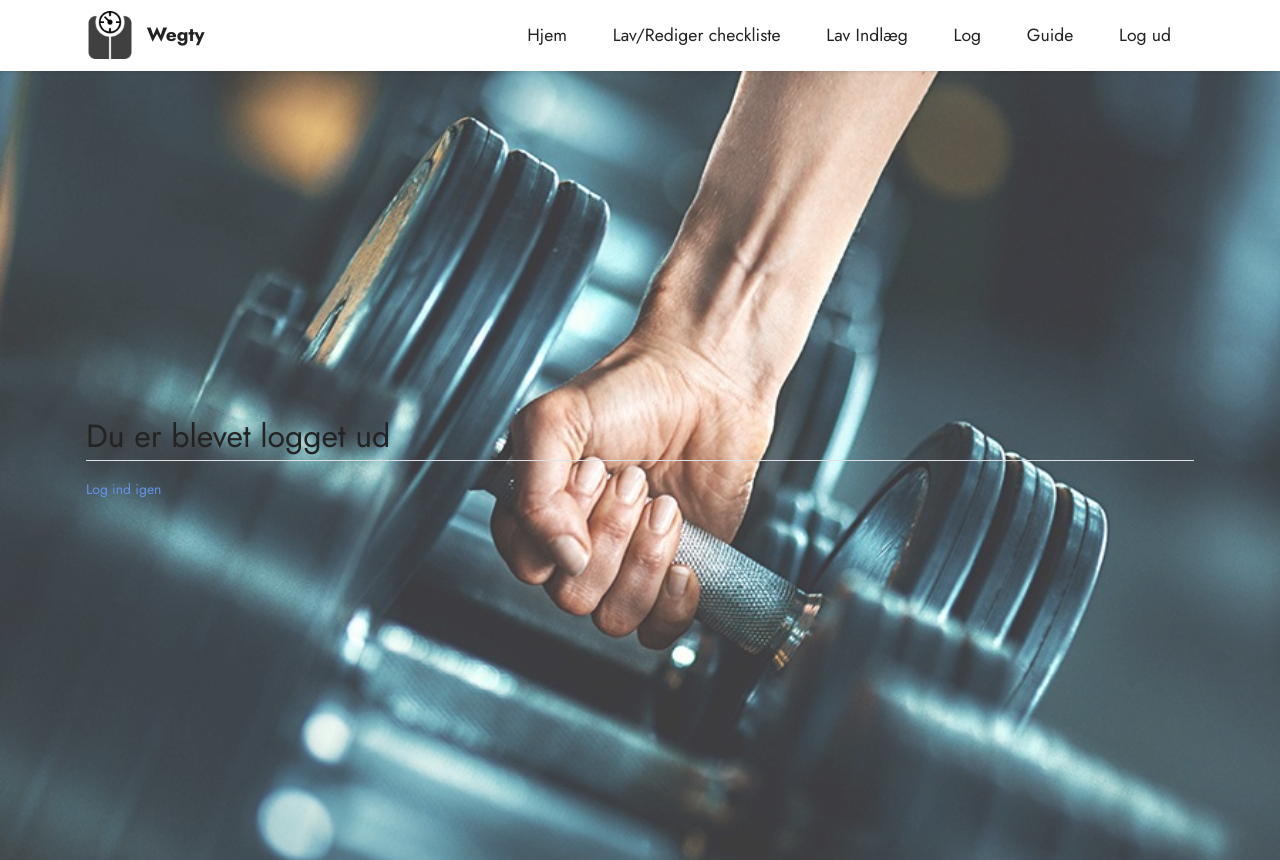
After one commit to Zolihar/wegty, a Django app: page /logout/ in a window 1280 px wide. The commit adds this page. Run offline with Django 4.2, Linux system fonts and the light colour scheme; some libraries are stand-ins or nearby versions.

Commit message:
Last updates before bed

```diff
--- a/wegy/urls.py
+++ b/wegy/urls.py
@@ -23,5 +23,6 @@ from weightloss import views as weightloss_views
 urlpatterns = [
     path('admin/', admin.site.urls),
     path('login/', auth_views.LoginView.as_view(template_name='weightloss/login.html'), name='login'),
+    path('logout/', auth_views.LogoutView.as_view(template_name='weightloss/logout.html'), name='logout'),
     path('', include('weightloss.urls'))
 ]
--- a/weightloss/models.py
+++ b/weightloss/models.py
@@ -16,3 +16,7 @@ class Post(models.Model):
 
 	def get_absolute_url(self): #kom tilbage til det når post,update,delete og post er lavet
 		return reverse('weightloss-log-detail', kwargs={'pk': self.pk})
+
+class Checklist(models.Model):
+	workout = models.TextField() #Split med komma? ,,,
+	author = models.ForeignKey(User, on_delete=models.CASCADE)
--- a/weightloss/templates/weightloss/base.html
+++ b/weightloss/templates/weightloss/base.html
@@ -63,6 +63,9 @@
                         <a class="nav-link link text-black display-4" href="{% url 'weightloss-home' %}">Hjem</a>
                     </li>
                     <li class="nav-item">
+                        <a class="nav-link link text-black display-4" href="#">Lav/Rediger checkliste</a>
+                    </li>
+                    <li class="nav-item">
                         <a class="nav-link link text-black display-4" href="{% url 'weightloss-post' %}">Lav Indlæg</a>
                     </li>
                     <li class="nav-item">
@@ -70,6 +73,9 @@
                     </li>
                     <li class="nav-item">
                         <a class="nav-link link text-black display-4" href="{% url 'weightloss-guide' %}">Guide</a>
+                    </li>
+                     <li class="nav-item">
+                        <a class="nav-link link text-black display-4" href="{% url 'logout' %}">Log ud</a>
                     </li>
                 </ul>
             </div>
--- /dev/null
+++ b/weightloss/templates/weightloss/checklist.html
@@ -0,0 +1,6 @@
+{% extends "weightloss/base.html" %}
+{% load static %}
+
+{% block content %}
+
+{% endblock content %}
--- a/weightloss/templates/weightloss/login.html
+++ b/weightloss/templates/weightloss/login.html
@@ -29,13 +29,13 @@
 		      	<div class="icon d-flex align-items-center justify-content-center">
 		      		<span class="fa fa-user-o"></span>
 		      	</div>
-		      	<h3 class="text-center mb-4">Sign In</h3>
+		      	<h3 class="text-center mb-4">Log ind</h3>
 						<form class="login-form" method="POST">
 		      		<div class="form-group">
 		      			{% csrf_token %}
 								{{ form|crispy }}
 	            <div class="form-group">
-	            	<button type="submit" class="form-control btn btn-primary rounded submit px-3">Login</button>
+	            	<button type="submit" class="form-control btn btn-primary rounded submit px-3">Log ind</button>
 	            </div>
 	            <div class="form-group d-md-flex">
 	            </div>
--- /dev/null
+++ b/weightloss/templates/weightloss/logout.html
@@ -0,0 +1,11 @@
+{% extends "weightloss/base.html" %}
+
+
+{% block content %}
+	<h2>Du er blevet logget ud</h2>
+	<div class="border-top pt-3">
+		<small class="text-muted">
+		<a href="{% url 'login' %}">Log ind igen</a>
+		</small>
+	</div>
+{% endblock %}
--- a/weightloss/views.py
+++ b/weightloss/views.py
@@ -24,6 +24,11 @@ class LogListView(LoginRequiredMixin, ListView):
 	model = Post
 	template_name = 'weightloss/log.html'
 	ordering = ['-date_posted']
+	def get_queryset(self):
+		author = Post.objects.filter(author=self.request.user)
+		return author
+
+
 
 class LogCreateView(LoginRequiredMixin, CreateView):
 	model = Post
```
Also changed, not shown: weightloss/templates/weightloss/post_detail.html (+4 -4 lines), weightloss/migrations/0004_checklist.py (added).
